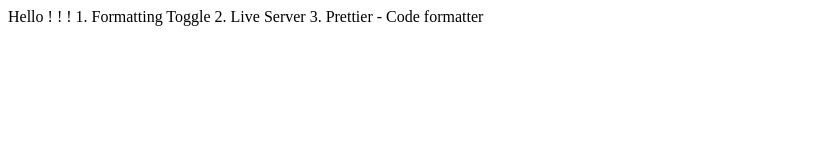
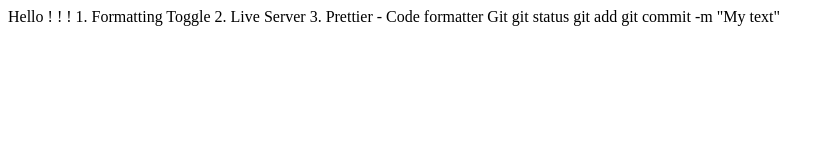
Before and after one commit to Shumcod/gitinfo, a plain HTML site: page index.html in a window 1280 px wide. Shown: the whole page, without its empty margins (0-834 px from the left). Drawn offline with Linux system fonts and the light colour scheme.

Commit message:
New text in index

```diff
--- a/index.html
+++ b/index.html
@@ -13,6 +13,11 @@
     1. Formatting Toggle
     2. Live Server
     3. Prettier - Code formatter
+
+    Git
+    git status
+    git add
+    git commit -m "My text"
 </body>
 
 </html>
```
